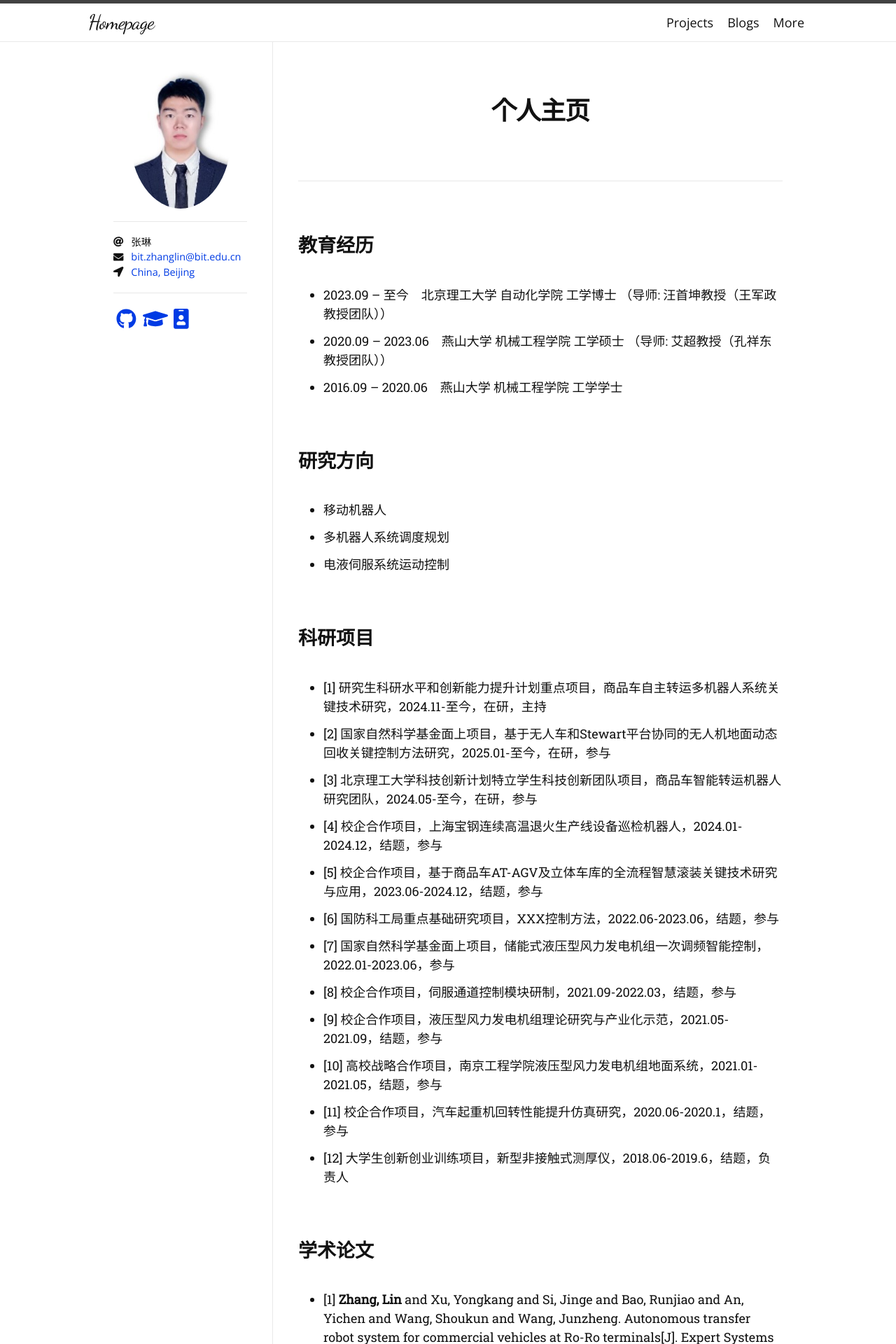
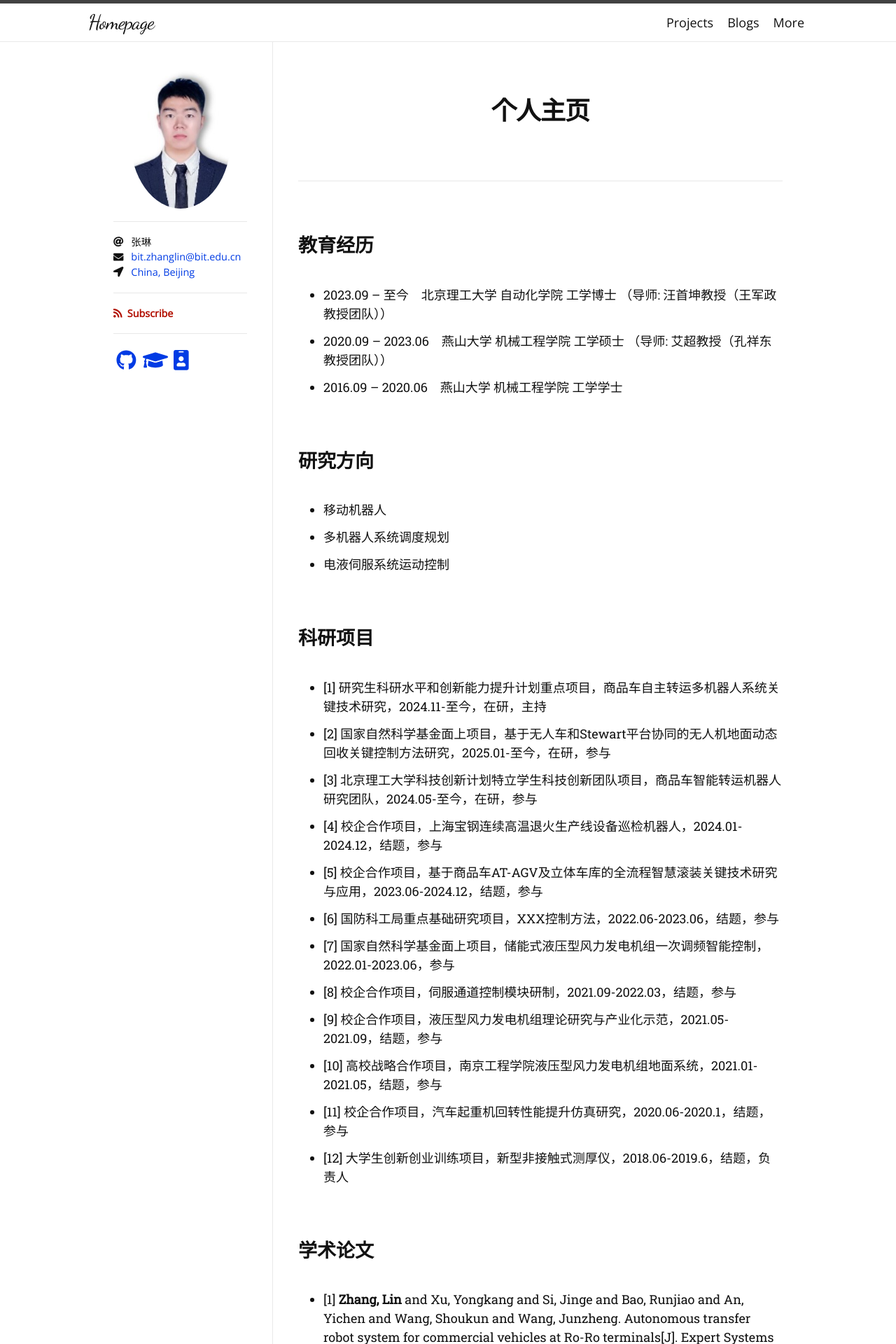
Before and after one commit to Eric-ZhangL/Eric-ZhangL.github.io, a Jekyll site: the page built from index.md, in a window 1280 px wide. Shown: the top 1920 px of the page at 70% size. Built offline with Jekyll 4.4.1, drawn with Linux system fonts in a browser that asks for light colours; nearby versions of some CDN libraries; some web fonts are replaced.

Commit message:
Revert "121"
This reverts commit 56787af9f4f951b58cebb33bc594242f7398266f.

```diff
--- a/_config.yml
+++ b/_config.yml
@@ -3,7 +3,6 @@ description: A minimal and beautiful Jekyll theme best for writing and note-taki
 author: 张琳
 avatar: /logo.png
 email: bit.zhanglin@bit.edu.cn
-subscribe: False
 location: China, Beijing
 
 plugins:
@@ -39,7 +38,7 @@ social:
   name: Lin Zhang
   links:
     # - https://github.com/Eric-ZhangL
-    - https://www.facebook.com/ngzhio
+    # - https://www.facebook.com/ngzhio
     - https://github.com/Eric-ZhangL
 google_site_verification: u4WXQl0Eu66rsQo2kRdCNx
 lang: en
```
